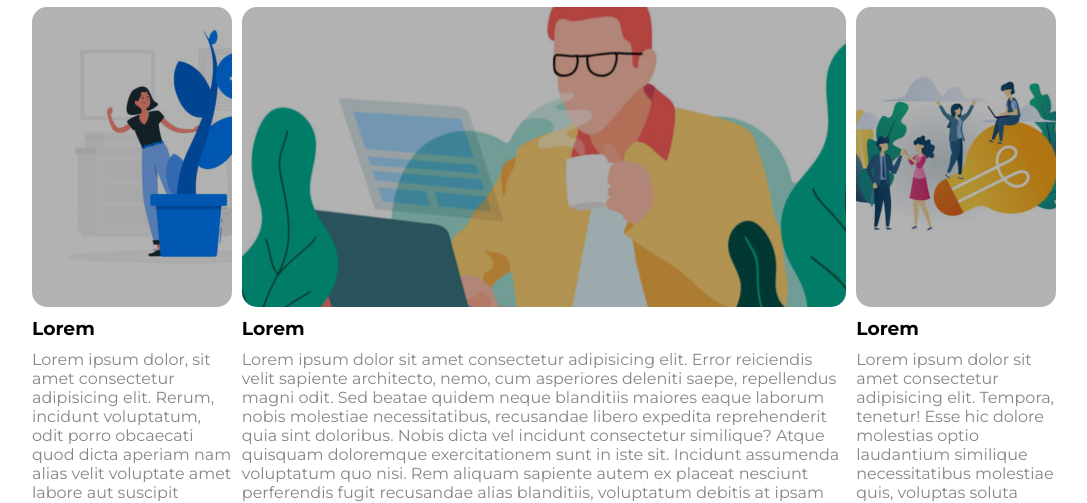
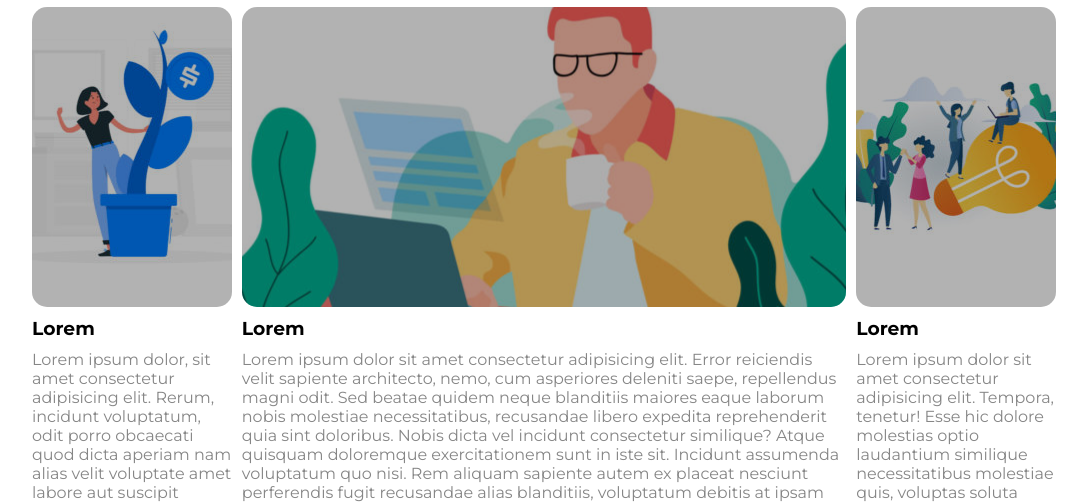
Before and after one commit to bosciu/htmlcss-wp, a plain HTML site: page index.html in a window 1280 px wide. Shown: the part 714-1217 px from the top of the page, without its empty margins (96-1183 px from the left). Drawn offline with Linux system fonts and the light colour scheme.

Commit message:
Aggiunto position center all'img-1

```diff
--- a/css/style.css
+++ b/css/style.css
@@ -128,7 +128,7 @@ main>section {
 }
 
 #img-1 {
-    background: url(../img/img-1.jpg);
+    background: url(../img/img-1.jpg) center;
 }
 
 #img-2 {
```
